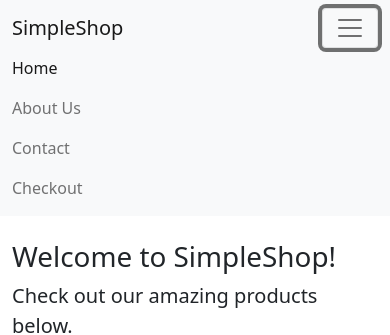
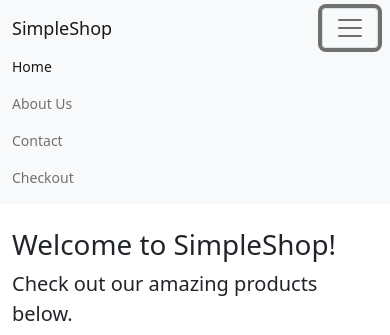
Before and after one commit to Josh-Dane/EuriWebsite, a plain HTML site: page index.html in a window 390 px wide. Both pictures are taken after a click on the button "Toggle navigation". Shown: the top 335 px of the page. Drawn offline with nearby package versions, Linux system fonts and the light colour scheme.

Commit message:
responsive

```diff
--- a/index.html
+++ b/index.html
@@ -7,13 +7,24 @@
     <link href="https://cdn.jsdelivr.net/npm/bootstrap@5.1.3/dist/css/bootstrap.min.css" rel="stylesheet">
     <style>
         body {
-        display: flex;
-        flex-direction: column;
-        min-height: 100vh;
+            display: flex;
+            flex-direction: column;
+            min-height: 100vh;
         }
         .product-img {
             height: 300px;
             object-fit: cover;
+        }
+        @media (max-width: 480px) {
+            .product-img {
+                height: 200px;
+            }
+            .navbar-brand {
+                font-size: 18px;
+            }
+            .nav-link {
+                font-size: 14px;
+            }
         }
     </style>
 </head>
```
Also changed, not shown: about.html (+8 -0 lines), checkout.html (+8 -0 lines), contact.html (+8 -0 lines).
